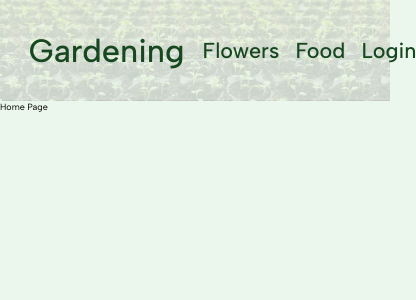
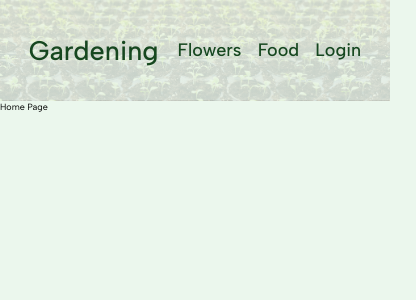
Before and after one commit to menwacodes/gardening-nextjs, a Next.js app: page / in a window 390 px wide. Shown: the top 300 px of the page, 416 px wide, since content can reach past the window. Built offline with nearby package versions, Linux system fonts and the light colour scheme; no server answers.

Commit message:
Nav mobile friendly

```diff
--- a/components/layout/Header.module.css
+++ b/components/layout/Header.module.css
@@ -34,4 +34,16 @@
   color: #A5560E;
 }
 
+/*
+    iPhone 12 Pro Max
+ */
+@media (max-width: 43.2rem) {
+  .header__logo {
+    font-size: 3rem;
+  }
+  .header__nav {
+    font-size: 2rem;
+  }
+}
+
 /*# sourceMappingURL=Header.module.css.map */
--- a/components/layout/Header.module.scss
+++ b/components/layout/Header.module.scss
@@ -34,3 +34,15 @@
         }
     }
 }
+
+/*
+    iPhone 12 Pro Max
+ */
+@media (max-width: 43.2rem) {
+    .header__logo {
+        font-size: 3rem;
+    }
+    .header__nav {
+        font-size: 2rem;
+    }
+}
--- a/pages/gardening/food/FoodPage.module.scss
+++ b/pages/gardening/food/FoodPage.module.scss
@@ -148,6 +148,6 @@
 /*
     iPhone 12 Pro Max
  */
-@media (max-width: 432rem) {
+@media (max-width: 43.2rem) {
 
 }
```
Also changed, not shown: z_planning/0-item-tracking.md (+5 -5 lines), 1 other file (tests, documents, lock files or other folders).
